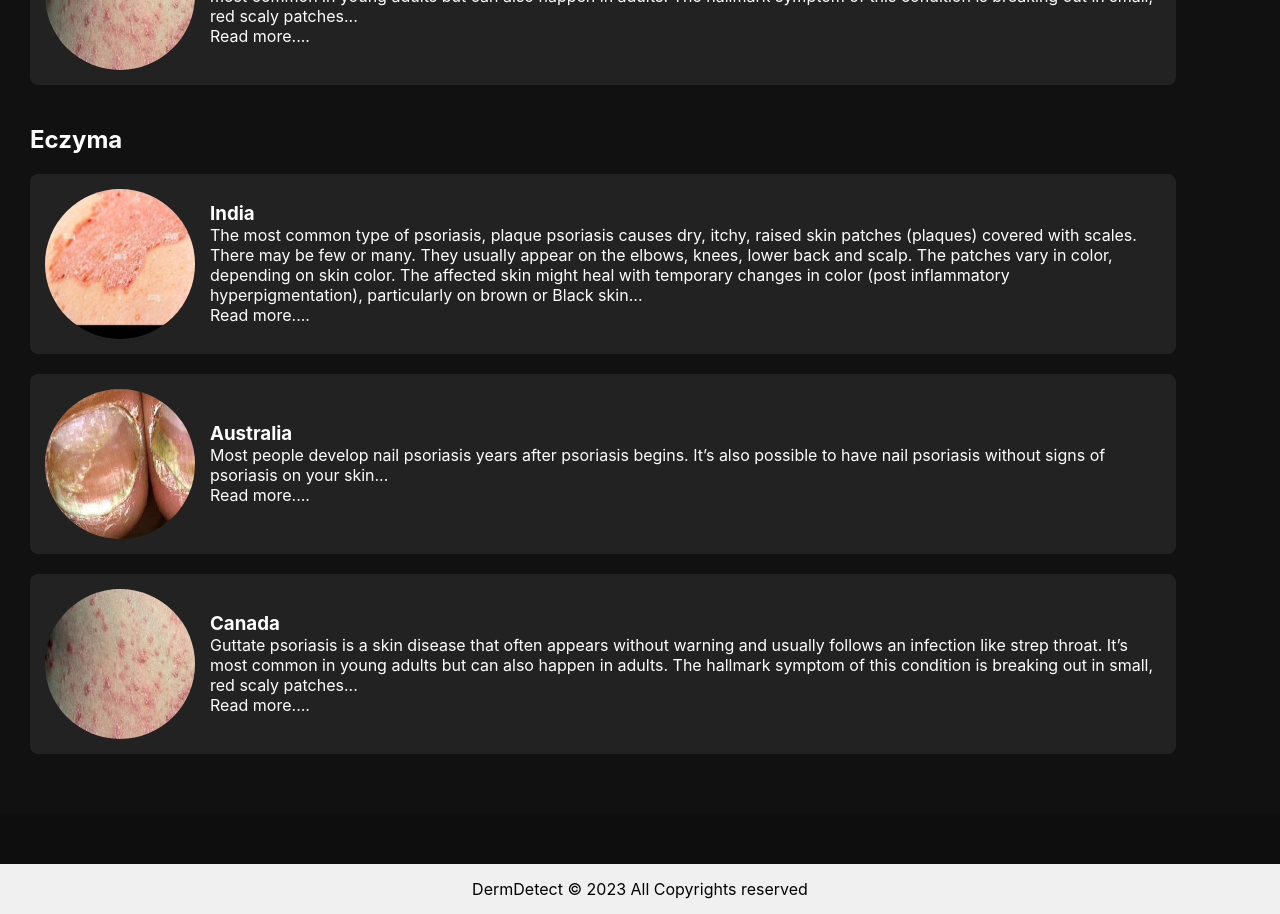
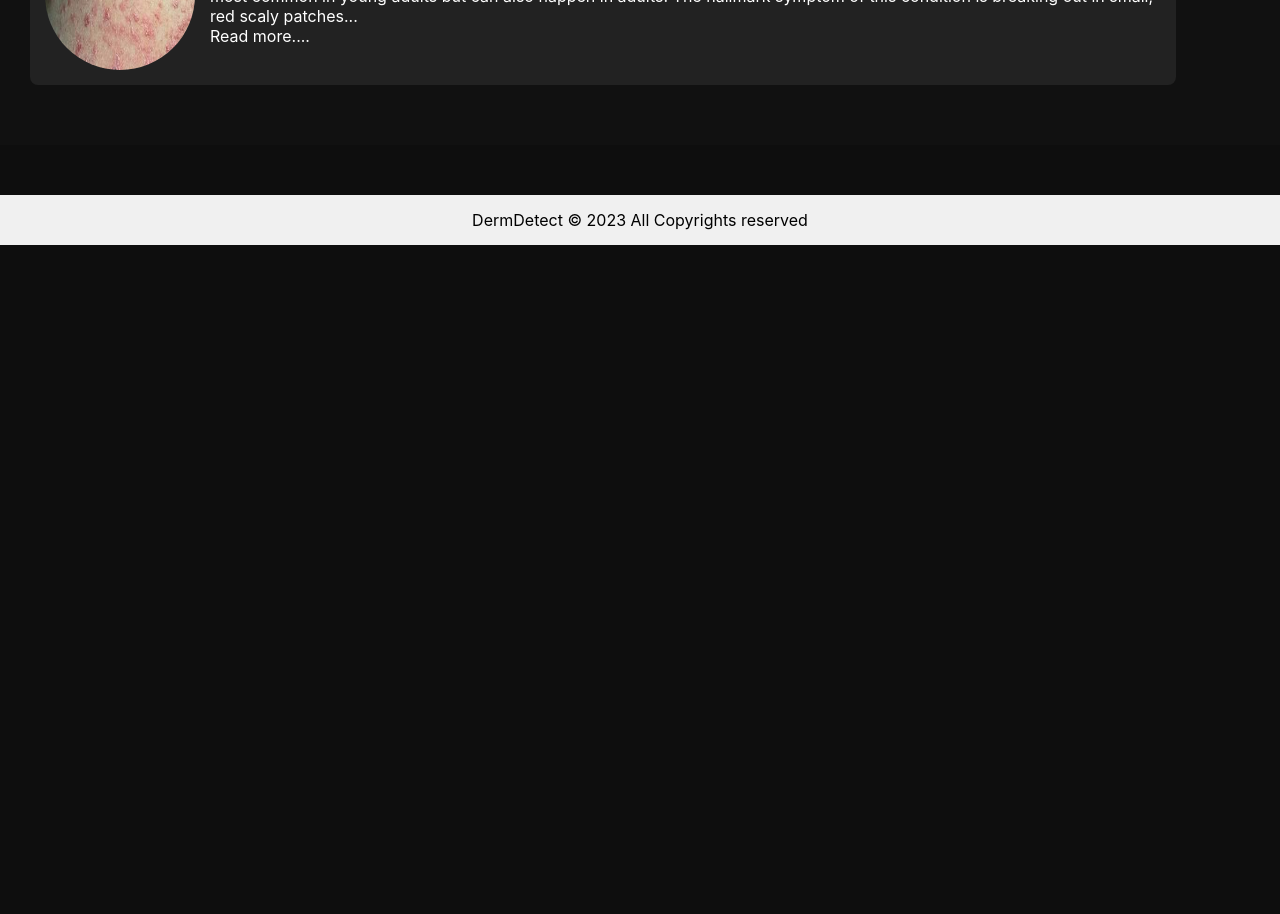
Before and after one commit to VishalArora14/DermDetect, a React (Create React App) app: page /search in a window 1280 px wide. Shown: the part 740-1654 px from the top of the page. After the commit the page ends 985 px from the top, so only its background shows below. Built offline with nearby package versions, Linux system fonts and the light colour scheme.

Commit message:
removed eczyma from search

```diff
--- a/src/components/Search/Search.jsx
+++ b/src/components/Search/Search.jsx
@@ -1,5 +1,5 @@
 import React, { useState } from 'react';
-import './search.css'; // Import your CSS file for styling
+import './search.css';
 
 const diseasesData = [
   {
@@ -26,37 +26,9 @@ const diseasesData = [
         description: 'Guttate psoriasis is a skin disease that often appears without warning and usually follows an infection like strep throat. It’s most common in young adults but can also happen in adults. The hallmark symptom of this condition is breaking out in small, red scaly patches...',
         moreInfo: 'https://my.clevelandclinic.org/health/diseases/22812-guttate-psoriasis',
       },
-      // Add more subtypes for Psoriasis as needed
     ],
   },
-  {
-    name: 'Eczyma',
-    subtypes: [
-      {
-        id: 1,
-        name: 'India',
-        image: 'plaque_pso.JPEG',
-        description: 'The most common type of psoriasis, plaque psoriasis causes dry, itchy, raised skin patches (plaques) covered with scales. There may be few or many. They usually appear on the elbows, knees, lower back and scalp. The patches vary in color, depending on skin color. The affected skin might heal with temporary changes in color (post inflammatory hyperpigmentation), particularly on brown or Black skin...',
-        moreInfo: 'https://www.mayoclinic.org/diseases-conditions/psoriasis/symptoms-causes/syc-20355840#:~:text=Plaque%20psoriasis.,color%2C%20depending%20on%20skin%20color.',
-      },
-      {
-        id: 2,
-        name: 'Australia',
-        image: 'nail_pso.jpg',
-        description: 'Most people develop nail psoriasis years after psoriasis begins. It’s also possible to have nail psoriasis without signs of psoriasis on your skin...',
-        moreInfo: 'https://www.aad.org/public/diseases/psoriasis/treatment/genitals/nails',
-      },
-      {
-        id: 3,
-        name: 'Canada',
-        image: 'Guttate_pso.JPEG',
-        description: 'Guttate psoriasis is a skin disease that often appears without warning and usually follows an infection like strep throat. It’s most common in young adults but can also happen in adults. The hallmark symptom of this condition is breaking out in small, red scaly patches...',
-        moreInfo: 'https://my.clevelandclinic.org/health/diseases/22812-guttate-psoriasis',
-      },
-      // Add more subtypes for Psoriasis as needed
-    ],
-  },
-  // Add more disease data as needed
+  // Add more disease data
 ];
 
 const SearchPage = () => {
--- a/src/constants/appConstants.js
+++ b/src/constants/appConstants.js
@@ -1,2 +1,7 @@
 export const BASE_URL = "http://localhost:8000/predict";
+
+//flask
 // export const BASE_URL = "http://34.172.139.76/predict";
+
+//fast api
+// export const BASE_URL = "http://130.211.121.184/predict";
```
